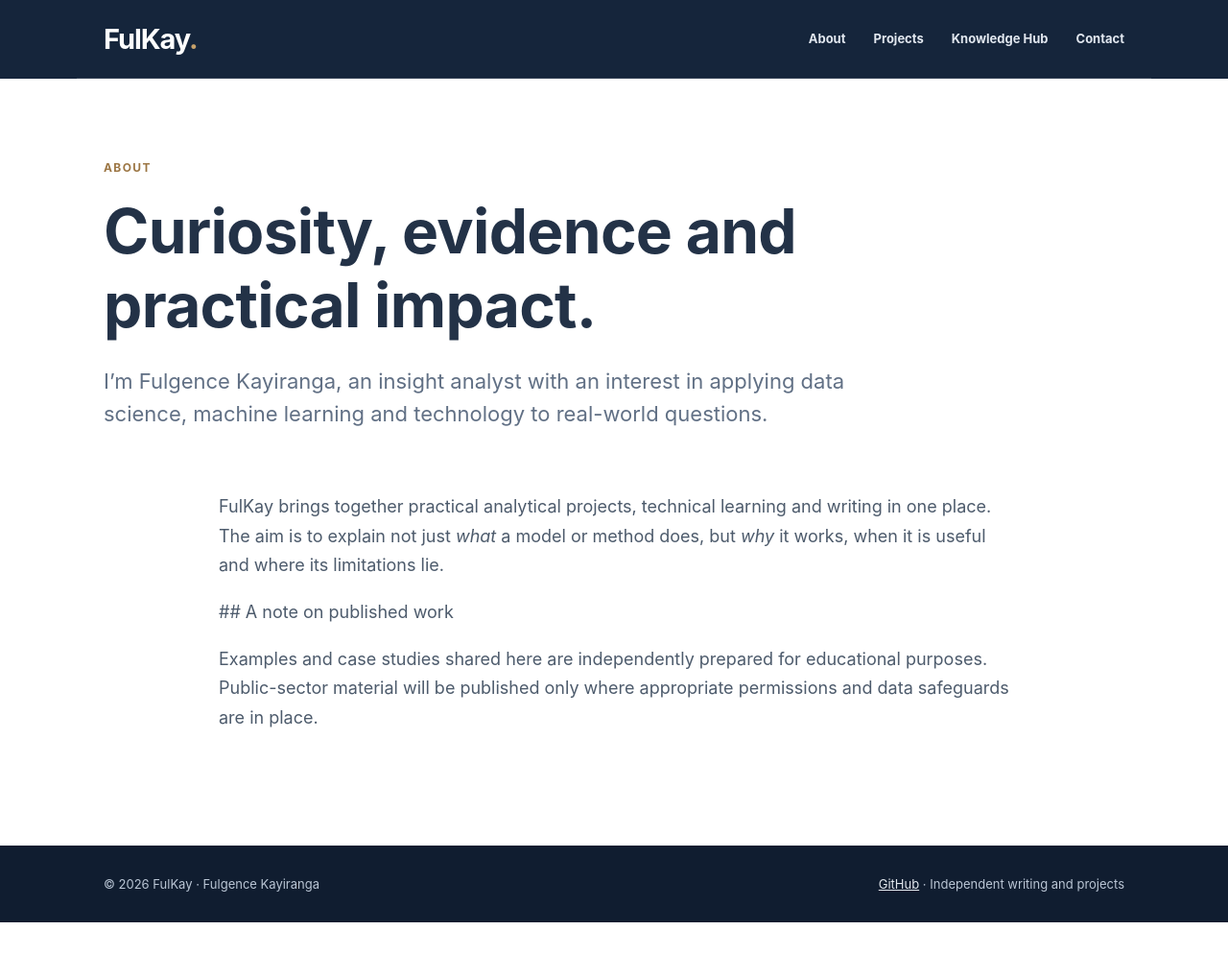
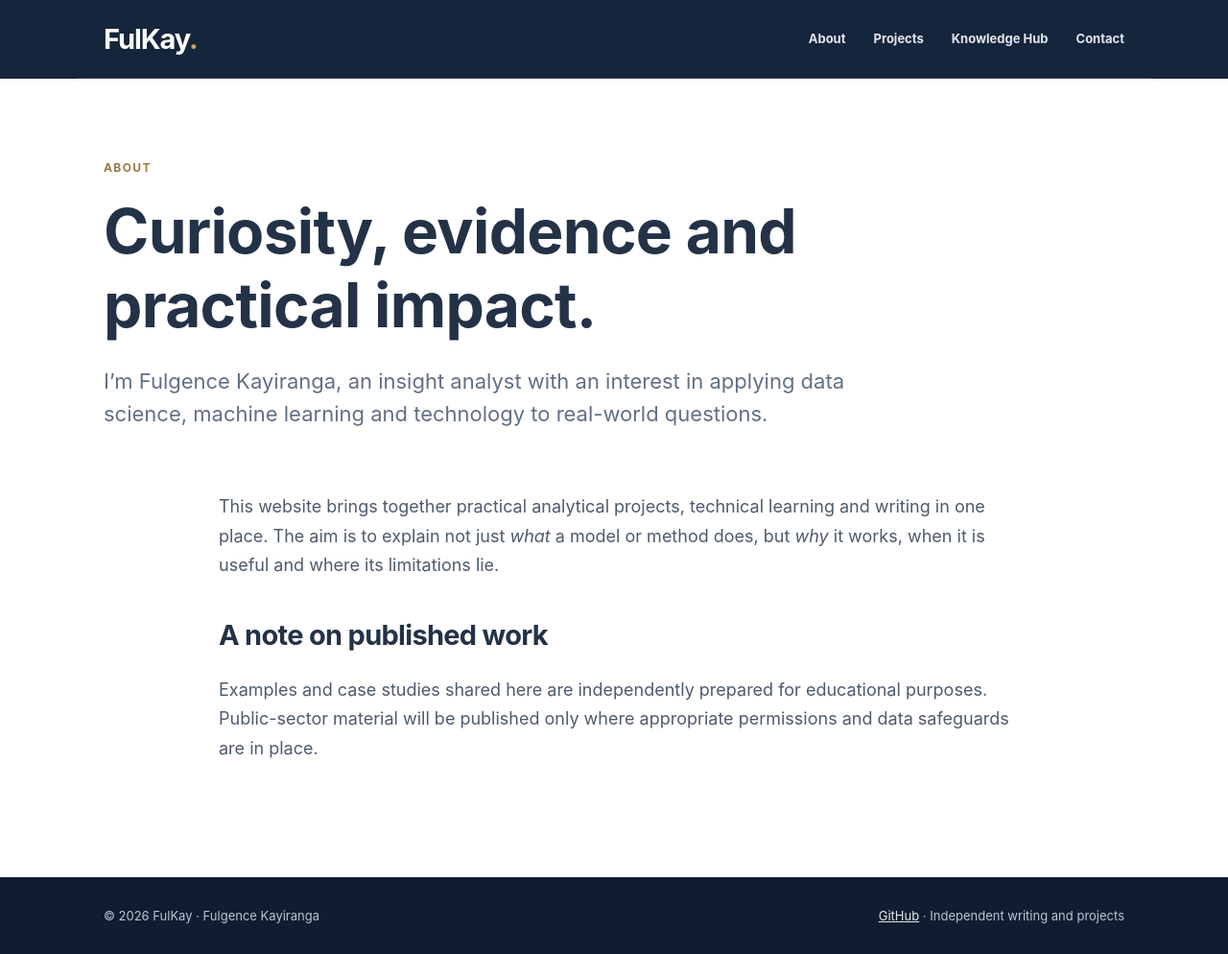
Before and after one commit to Fulkay/Fulkay.github.io, a Jekyll site: the page built from about.md, in a window 1280 px wide. Shown: the whole page at 96% size. Built offline with Jekyll 4.4.1, drawn with Linux system fonts in a browser that asks for light colours; before the commit the page ends 961 px from its top, so only the background shows below that.

Commit message:
Fix Markdown rendering on About page

```diff
--- a/about.md
+++ b/about.md
@@ -10,9 +10,9 @@ permalink: /about/
 </div>
 <div class="prose wrap" markdown="1">
 
-  FulKay brings together practical analytical projects, technical learning and writing in one place. The aim is to explain not just *what* a model or method does, but *why* it works, when it is useful and where its limitations lie.
+  This website brings together practical analytical projects, technical learning and writing in one place. The aim is to explain not just *what* a model or method does, but *why* it works, when it is useful and where its limitations lie.
 
-  ## A note on published work
+  <h2><strong>A note on published work</strong></h2>
 
   Examples and case studies shared here are independently prepared for educational purposes. Public-sector material will be published only where appropriate permissions and data safeguards are in place.
 </div>
```
